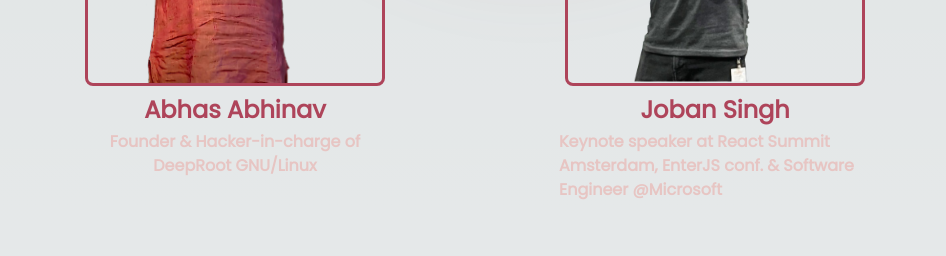
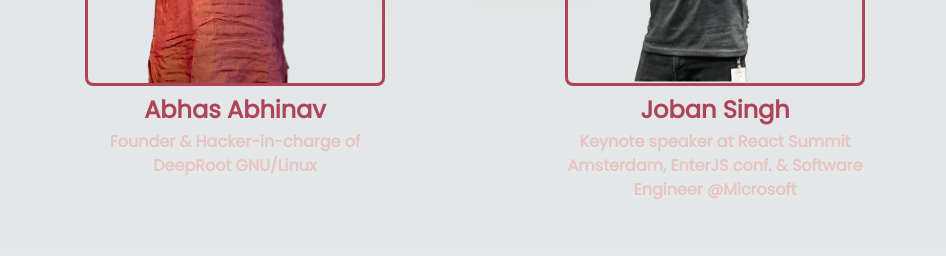
Before and after one commit to anand06amar/MUKTI, a Next.js app: page / in a window 1280 px wide. Shown: the part 1520-1776 px from the top of the page, without its empty margins (165-1111 px from the left). Built offline with nearby package versions, Linux system fonts and the light colour scheme; no server answers.

Commit message:
speaker card

```diff
--- a/src/components/speakers/Card2.tsx
+++ b/src/components/speakers/Card2.tsx
@@ -39,7 +39,7 @@ export function Card2() {
         </div>
       </div>
       <div className="text-[#ae445a] text-2xl pt-2 pl-2 pr-2 flex items-center justify-center font-bold z-10">Joban Singh</div>
-      <div className="text-[#e8bcb9] p-1 flex items-center justify-center font-bold opacity-80 z-10">Keynote speaker at React Summit Amsterdam, EnterJS conf. & Software Engineer @Microsoft</div>
+      <div className="text-[#e8bcb9] p-1 flex items-center justify-center text-center font-bold opacity-80 z-10">Keynote speaker at React Summit Amsterdam, EnterJS conf. & Software Engineer @Microsoft</div>
     </div>
   );
 }
```
